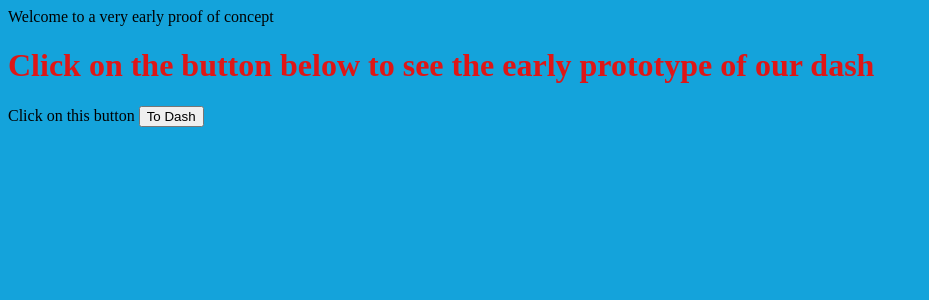
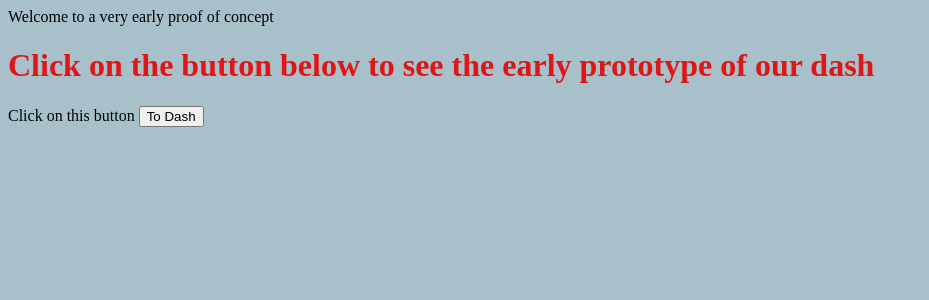
Before and after one commit to Antpapa99/TIG326-Data-Dudes, a Flask app: page / in a window 1280 px wide. Shown: the top 300 px of the page, without its empty margins (0-929 px from the left). Run offline with Flask 3, Linux system fonts and the light colour scheme.

Commit message:
Try again

```diff
--- a/static/style/styles.css
+++ b/static/style/styles.css
@@ -1,5 +1,5 @@
 body {
-    background-color: rgb(20, 163, 219);
+    background-color: rgb(167, 192, 202);
   }
   h1 {
     color: #df1616;
```
